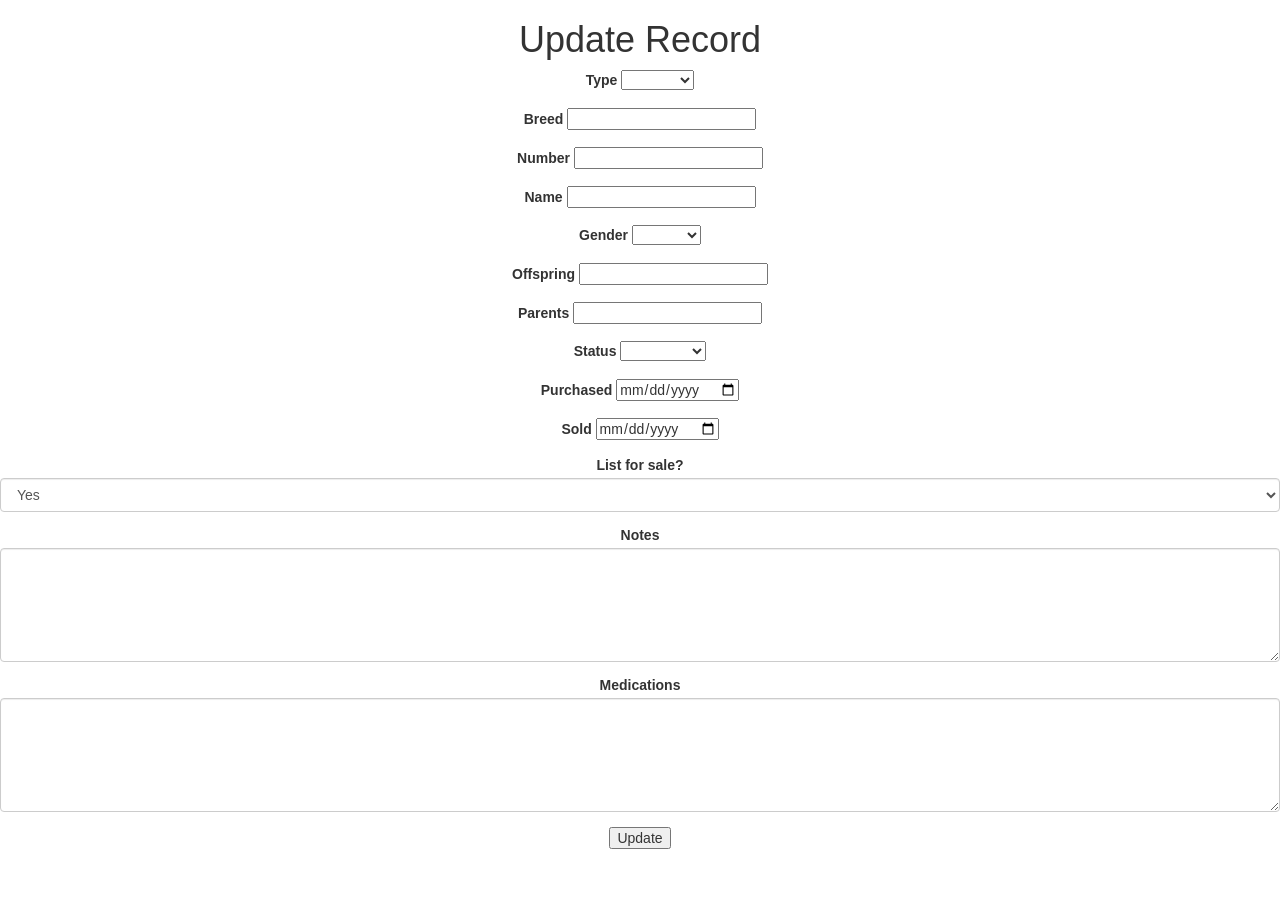
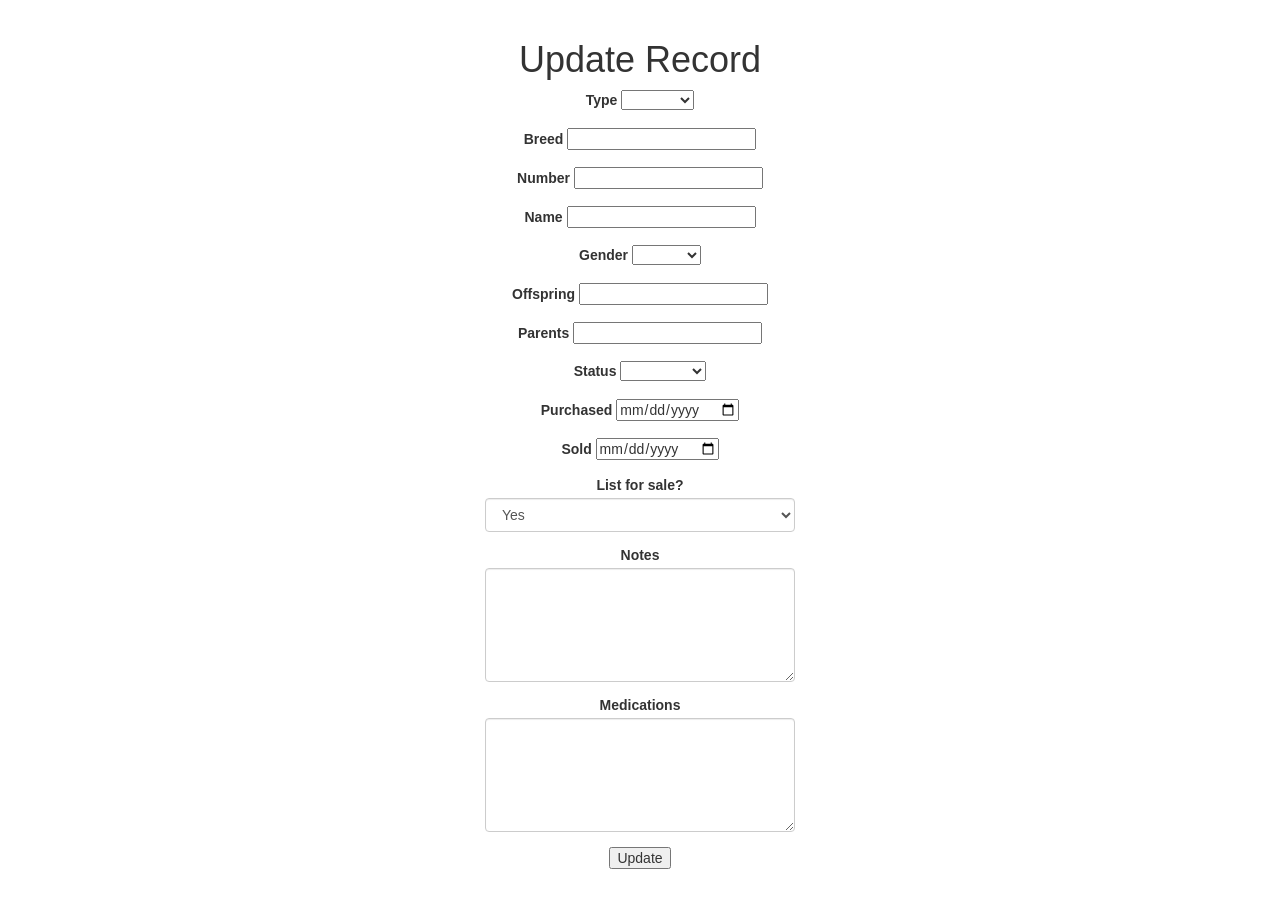
Before and after one commit to breekru/FarmApp, a PHP site: page /edit.php?id=1 in a window 1280 px wide. Shown: the part 50-954 px from the top of the page. Before the commit the page ends 899 px from the top, so only its background shows below. Run offline with PHP 8.4, Linux system fonts and the light colour scheme; the visitor is signed in with stand-in values (Sample User, id 1); data that the repository does not hold is empty.

Commit message:
Added wrapper container div class above form

```diff
--- a/edit.php
+++ b/edit.php
@@ -71,8 +71,8 @@ $row = mysqli_fetch_assoc($result);
         <a href="reset-password.php" class="btn btn-warning">Reset Password</a>
         <a href="logout.php" class="btn btn-danger">Log Out</a>
     </div>-->
-<div class="form">
-
+<!--<div class="form">-->
+<div class="wrapper container">
 <h1>Update Record</h1>
 <?php
 $verify = "";
```
